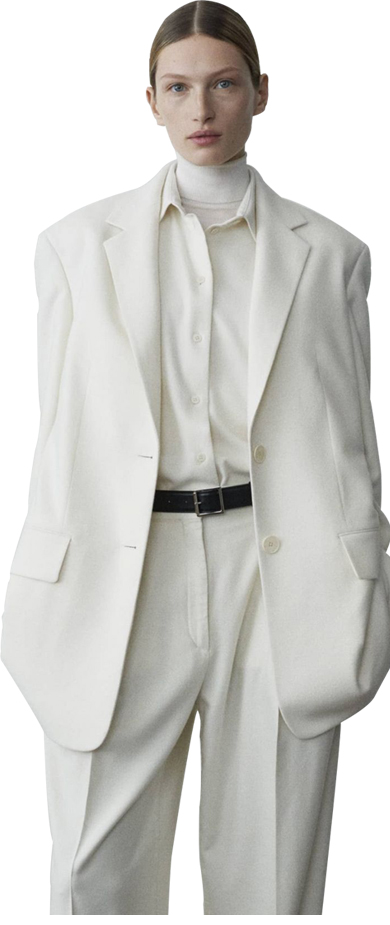
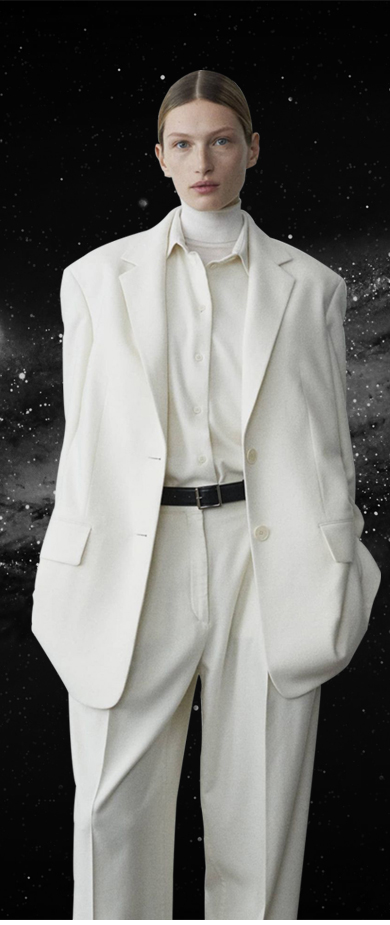
Before and after one commit to MangMaan/Newstyle, a plain HTML site: page index.html in a window 390 px wide. Shown: the top 925 px of the page. Drawn offline with nearby package versions, Linux system fonts and the light colour scheme.

Commit message:
20211116

```diff
--- a/index.html
+++ b/index.html
@@ -505,7 +505,7 @@
 
     <div id="mobile_wrap">
         <section id="asd">
-            <img src="mobile/915.jpg" alt="mobile banner">
+            <img src="mobile/bannerprev.jpg" alt="mobile banner">
         </section>
     </div>
 </body>
```
Also changed, not shown: mobile/bannerprev.jpg (added).
